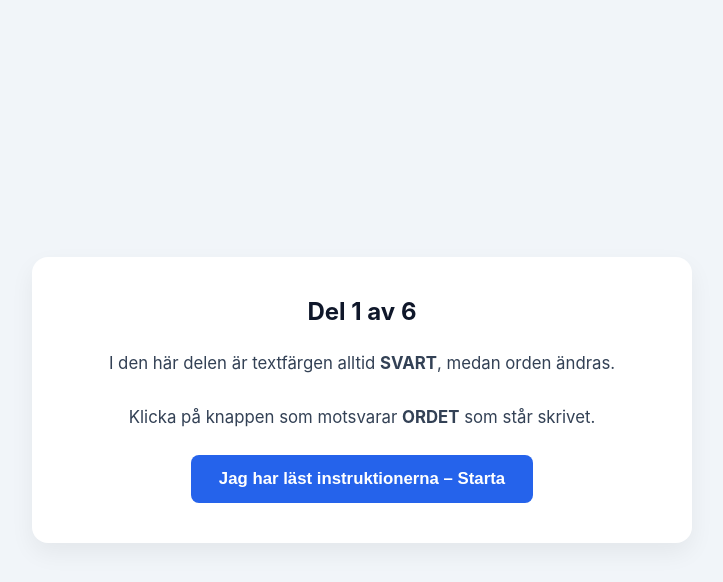
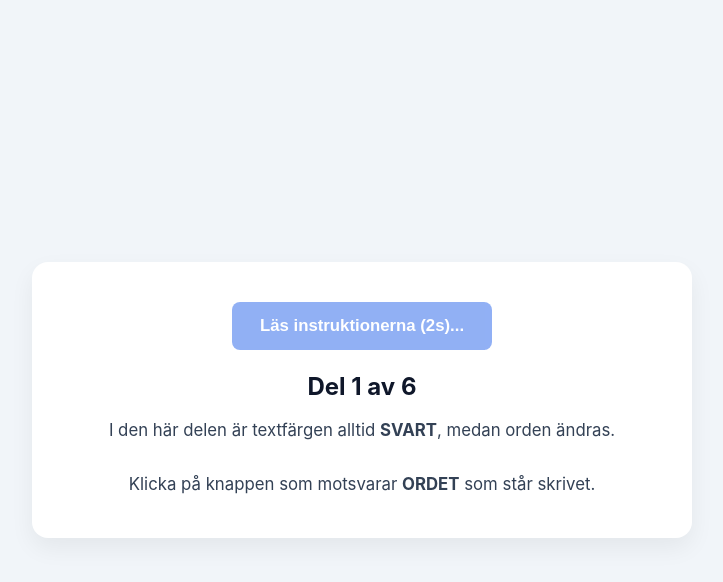
Before and after one commit to M-ya1234/Stroop, a plain HTML site: page index.html in a window 1280 px wide. Both pictures are taken after a click on the button "Starta testet". Shown: the whole page, without its empty margins (278-1001 px from the left). Drawn offline with nearby package versions, Linux system fonts and the light colour scheme.

Commit message:
Modify instruction screen and button properties
Updated instruction screen layout and button state.

Go to previous version if this docent work.

```diff
--- a/index.html
+++ b/index.html
@@ -117,11 +117,15 @@
     </div>
 
     <!-- 2. INSTRUCTION SCREEN -->
+        <!-- 2. INSTRUCTION SCREEN -->
     <div id="screen-instructions" class="hidden">
+        <div style="margin-bottom: 22px;">
+            <button type="button" class="btn" id="btn-begin-section" disabled style="opacity: 0.5; cursor: not-allowed;">Läs instruktionerna (2s)...</button>
+        </div>
         <h2 id="inst-header"></h2>
-        <p id="inst-body" style="margin: 24px 0;"></p>
-        <button type="button" class="btn" id="btn-begin-section">Jag har läst instruktionerna – Starta</button>
+        <p id="inst-body" style="margin: 16px 0 0 0;"></p>
     </div>
+
 
     <!-- 3. GAMEPLAY SCREEN -->
     <div id="screen-game" class="hidden">
```
